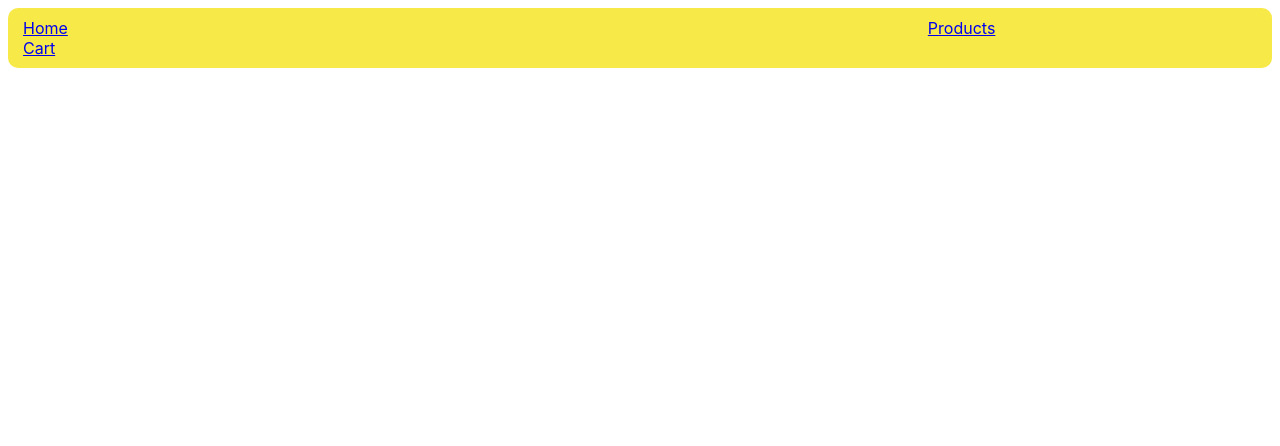
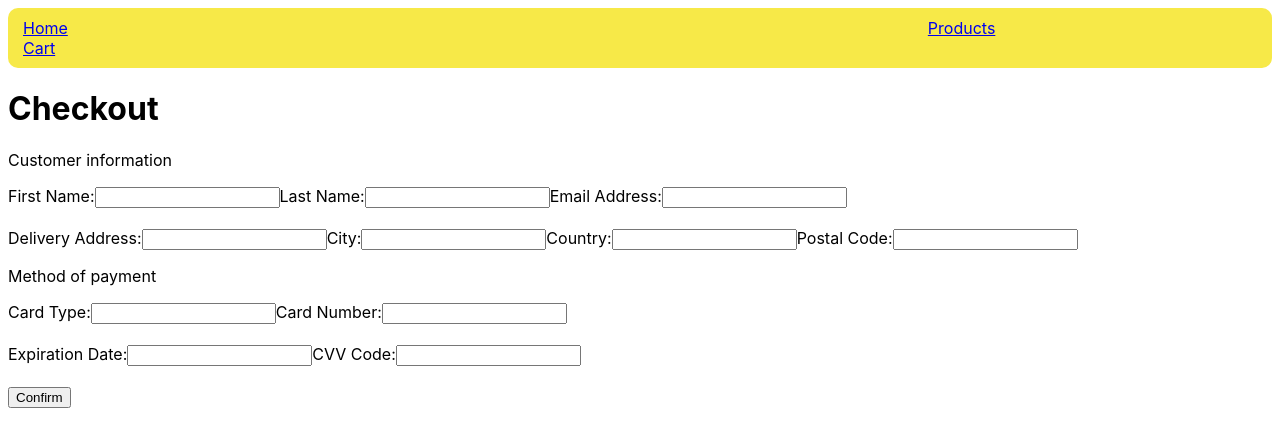
Before and after one commit to Jul12345678/next.js-ecommerce-store, a Next.js app: page /checkout in a window 1280 px wide. Shown: the top 446 px of the page. Built offline with nearby package versions, Linux system fonts and the light colour scheme.

Commit message:
Added Thank You page

```diff
--- a/pages/cart.js
+++ b/pages/cart.js
@@ -1,5 +1,6 @@
 import { css } from '@emotion/react';
 import Head from 'next/head';
+import Link from 'next/link';
 import { useState } from 'react';
 import Layout from '../components/Layout';
 import { getParsedCookie, setParsedCookie } from '../util/cookies.js';
@@ -106,6 +107,11 @@ export default function ShoppingCart(props) {
         );
       })}
       <div>Total Price: {totalPrice}</div>
+      <Link href="/checkout">
+        <a>
+          <button data-test-id="cart-checkout">Buy</button>
+        </a>
+      </Link>
     </Layout>
   );
 }
--- a/pages/checkout.js
+++ b/pages/checkout.js
@@ -6,24 +6,29 @@ export default function Checkout() {
   return (
     <Layout>
       <Head>
+        <title>Checkout</title>
+      </Head>
       <div>
         <h1>Checkout</h1>
         <p>Customer information</p>
       </div>
-        <section>
+
       <div>
         <label>
           First Name:
-              <input required />
+          <input required type="fname" />
         </label>
         <label>
           Last Name:
-              <input required />
+          <input required type="lname" />
         </label>
+
         <label>
           Email Address:
-              <input required />
+          <input type="email" required />
         </label>
+        <br />
+        <br />
         <label>
           Delivery Address:
           <input required />
@@ -49,6 +54,8 @@ export default function Checkout() {
           Card Number:
           <input required />
         </label>
+        <br />
+        <br />
         <label>
           Expiration Date:
           <input required />
@@ -57,14 +64,14 @@ export default function Checkout() {
           CVV Code:
           <input required />
         </label>
-            <Link href="Thankyoupage">
+        <br />
+        <br />
+        <Link href="/thankyou">
           <a>
             <button>Confirm</button>
           </a>
         </Link>
       </div>
-        </section>
-      </Head>
     </Layout>
   );
 }
```
Also changed, not shown: pages/thankyou.js (added, +15 -0 lines). Lines whose indentation alone changed are shown as unchanged.
